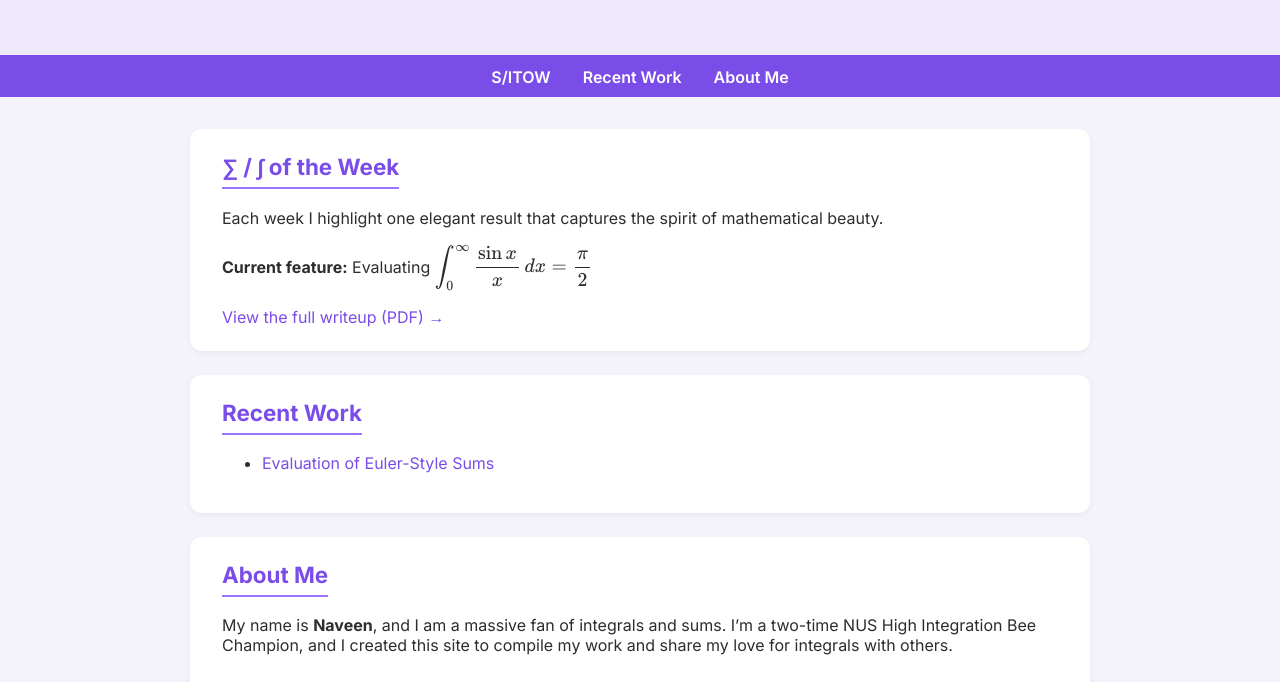
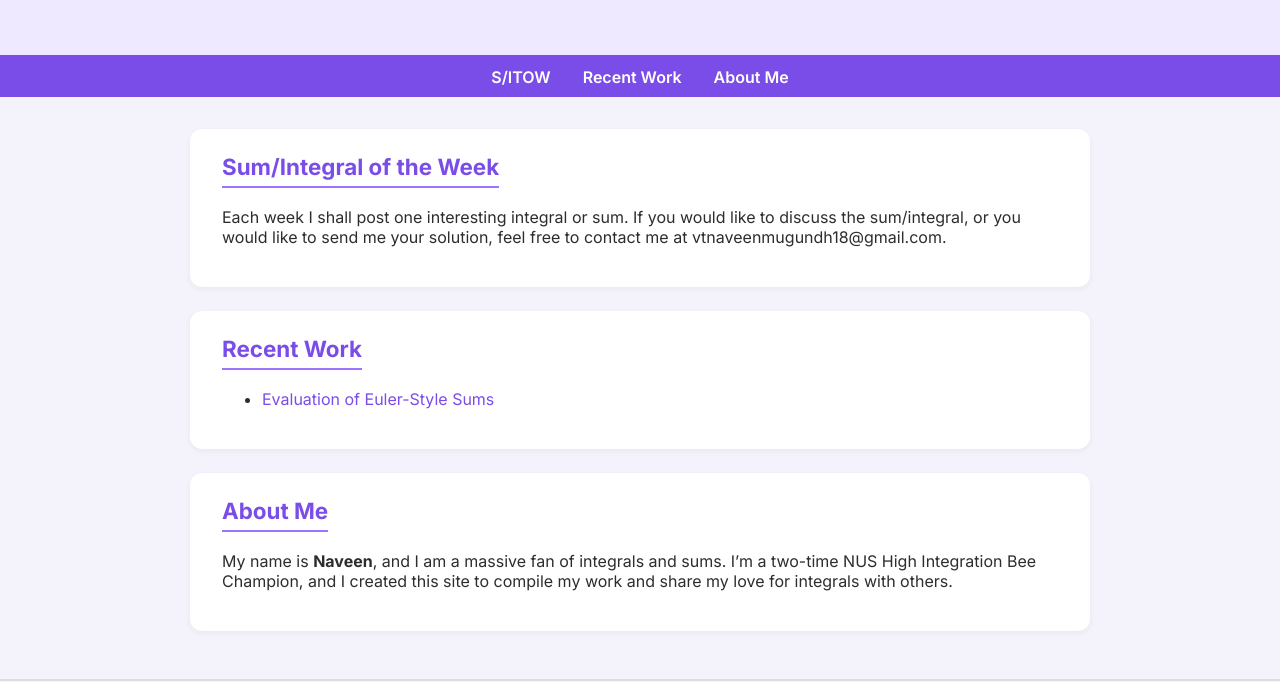
Before and after one commit to vtdoesmath/vtdoesmath.github.io, a plain HTML site: page index.html in a window 1280 px wide. Shown: the part 118-800 px from the top of the page. Drawn offline with nearby package versions, Linux system fonts and the light colour scheme.

Commit message:
Update index.html

```diff
--- a/index.html
+++ b/index.html
@@ -139,10 +139,8 @@
 
   <main>
     <section id="sitow">
-      <h2>∑ / ∫ of the Week</h2>
-      <p>Each week I highlight one elegant result that captures the spirit of mathematical beauty.</p>
-      <p><b>Current feature:</b> Evaluating $\displaystyle \int_0^{\infty} \frac{\sin x}{x} \, dx = \frac{\pi}{2}$</p>
-      <a href="pdfs/sitow_dec17.pdf" target="_blank">View the full writeup (PDF) →</a>
+      <h2>Sum/Integral of the Week</h2>
+      <p>Each week I shall post one interesting integral or sum. If you would like to discuss the sum/integral, or you would like to send me your solution, feel free to contact me at vtnaveenmugundh18@gmail.com.</p>
     </section>
 
     <section id="recent">
```
